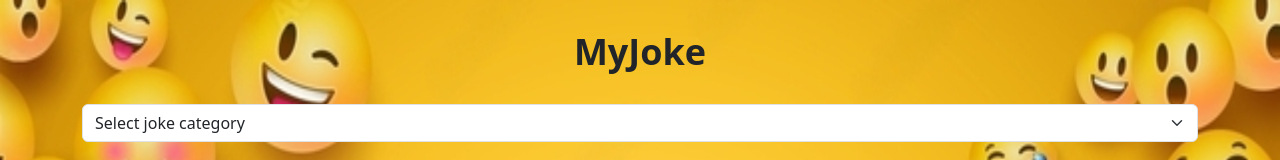
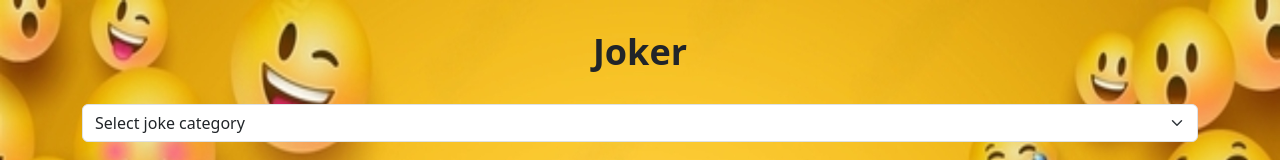
Before and after one commit to MuchokiDavid/Joker, a React (Create React App) app: page / in a window 1280 px wide. Shown: the top 160 px of the page. Built offline with nearby package versions, Linux system fonts and the light colour scheme.

Commit message:
Added functions

```diff
--- a/src/Components/Header.js
+++ b/src/Components/Header.js
@@ -4,7 +4,7 @@ function Header() {
   return (
     <div>
         <div>
-            <h1 className="text-center text-4xl font-bold mt-8">MyJoke</h1>
+            <h1 className="text-center text-4xl font-bold mt-8">Joker</h1>
             <br/>
         </div>
     </div>
```
